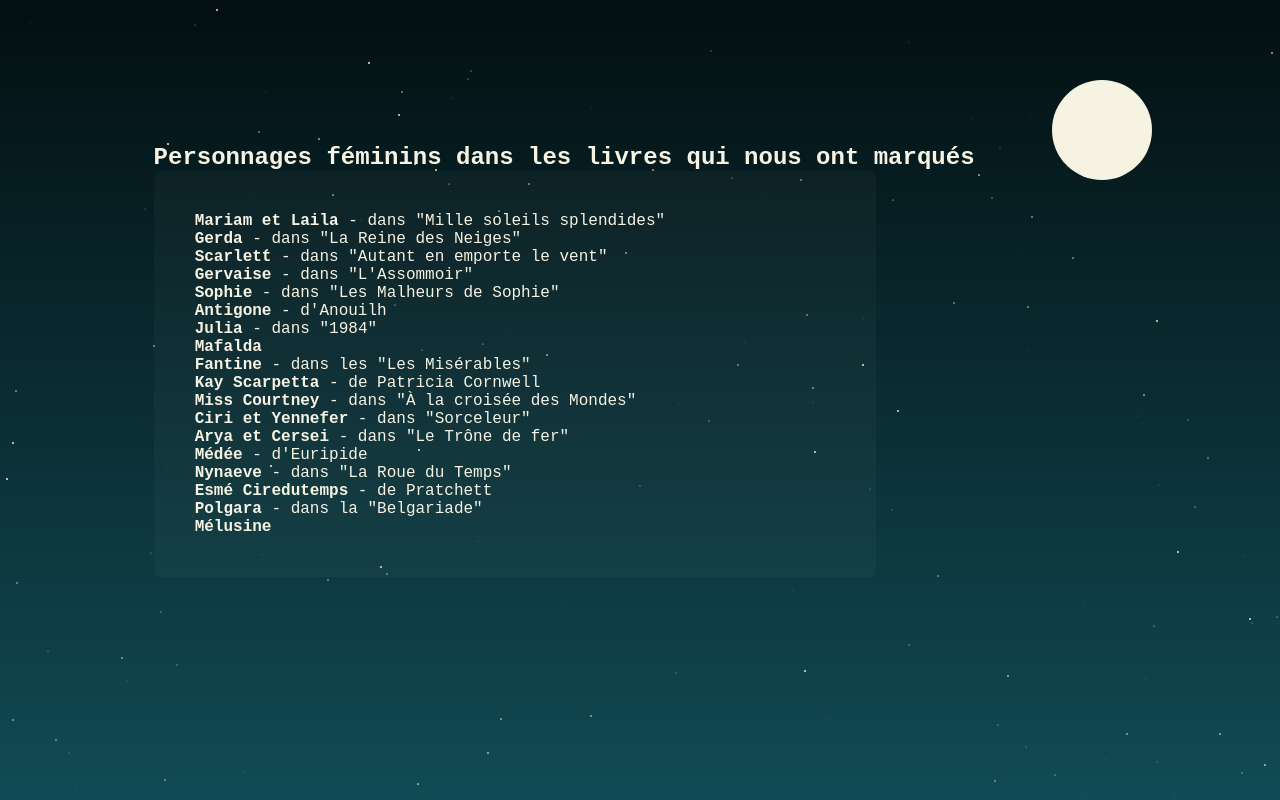
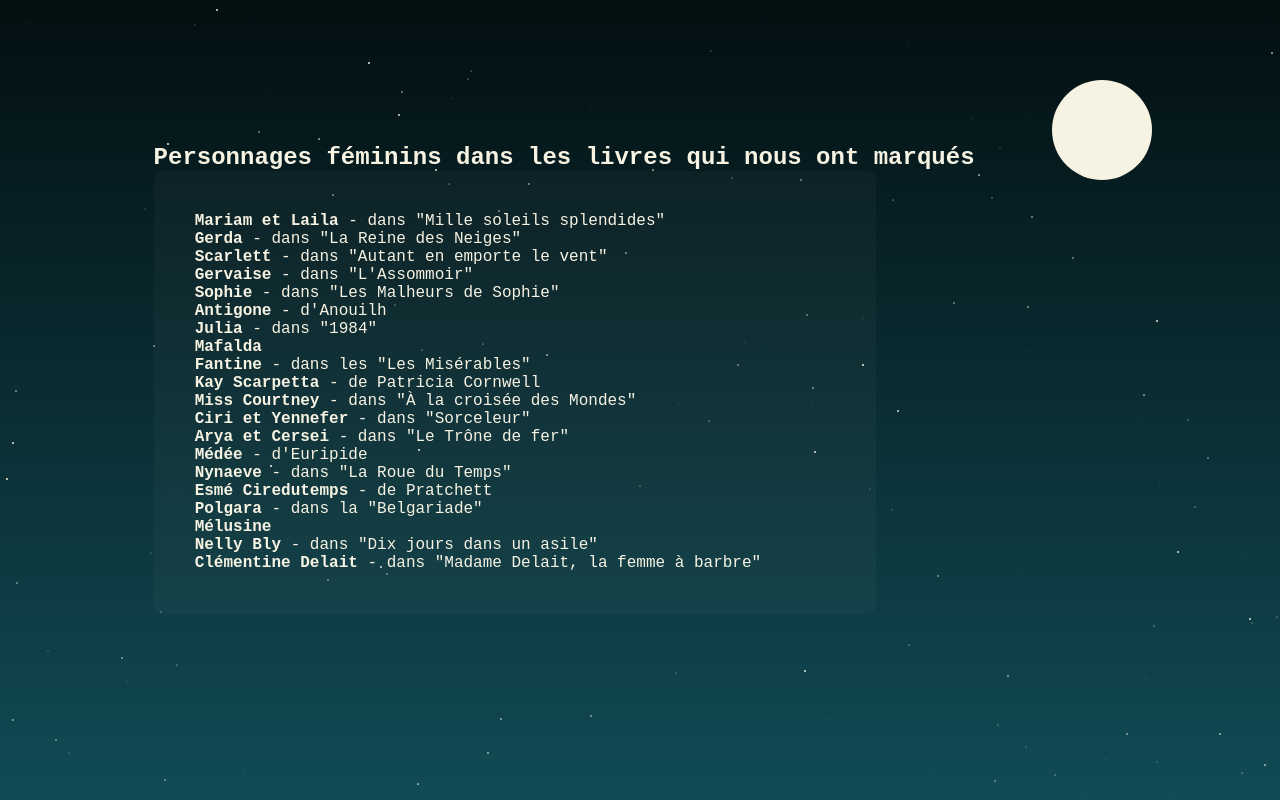
Before and after one commit to svilder/thefutureisfemale, a React (Create React App) app in the folder thefutureisfemale-front/: page / in a window 1280 px wide. Built offline with nearby package versions, Linux system fonts and the light colour scheme; a web font is replaced by a local one.

Commit message:
new characters

```diff
--- a/thefutureisfemale-front/src/components/FemaleCharaters.js
+++ b/thefutureisfemale-front/src/components/FemaleCharaters.js
@@ -22,7 +22,8 @@ const FemaleCharacters = () => {
       <p><strong>Esmé Ciredutemps</strong> - de Pratchett</p>
       <p><strong>Polgara</strong> - dans la "Belgariade"</p>
       <p><strong>Mélusine</strong></p>
-
+      <p><strong>Nelly Bly</strong> - dans "Dix jours dans un asile"</p>
+      <p><strong>Clémentine Delait</strong> - dans "Madame Delait, la femme à barbre"</p>
     </div>
   )
 }
```
